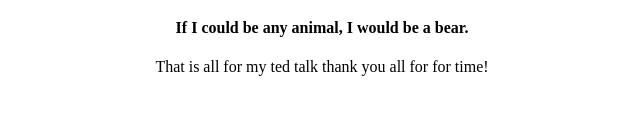
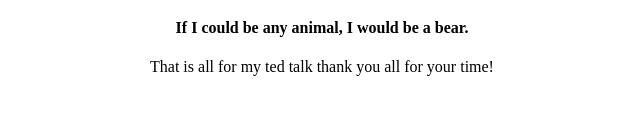
Before and after one commit to JacobLara660/my-first-repo, a plain HTML site: page index.html in a window 1280 px wide. Shown: the part 290-404 px from the top of the page, 318-958 px from the left. Drawn offline with Linux system fonts and the light colour scheme.

Commit message:
Update index.html

```diff
--- a/index.html
+++ b/index.html
@@ -15,7 +15,7 @@
                     <h4>My favorite color is Red.</h4>
                     <h4>My favorite food is Shepards Pie.</h4>
                     <h4>If I could be any animal, I would be a bear.</h4>
-                    <p>That is all for my ted talk thank you all for for time!</p>
+                    <p>That is all for my ted talk thank you all for your time!</p>
             </div>
           </body>
         </html>
```
